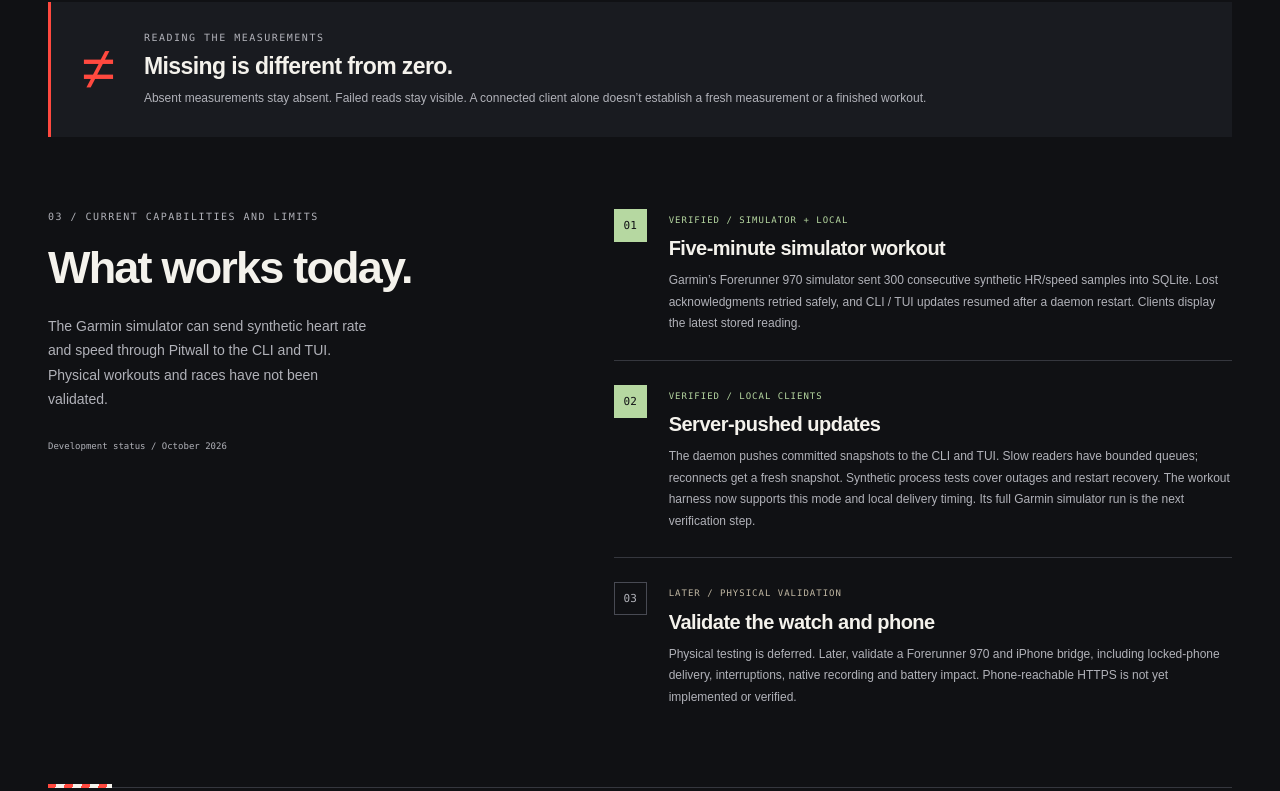
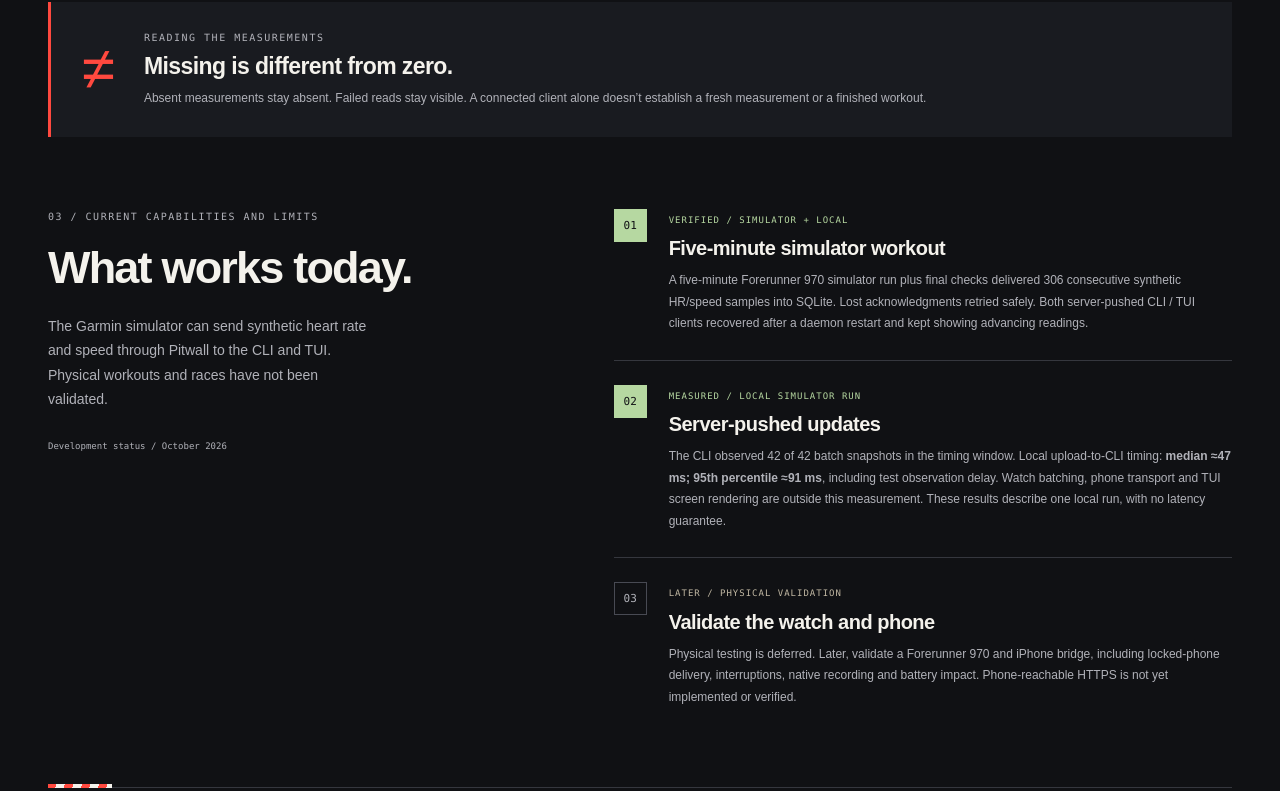
Before and after one commit to echoz/side-projects, a plain HTML site: page pitwall/index.html in a window 1280 px wide. Shown: the part 3255-4046 px from the top of the page. Drawn offline with Linux system fonts and the light colour scheme.

Commit message:
Publish verified live Garmin workout results
Record the completed simulator recovery run and scoped local delivery measurements while preserving physical-device and latency limitations.

Co-authored-by: Codex <codex@openai.com>

```diff
--- a/pitwall/index.html
+++ b/pitwall/index.html
@@ -89,8 +89,8 @@
     <section class="progress-section" id="progress" aria-labelledby="progress-title">
       <div class="progress-intro"><p class="eyebrow">03 / Current capabilities and limits</p><h2 id="progress-title">What works today.</h2><p>The Garmin simulator can send synthetic heart rate and speed through Pitwall to the CLI and TUI. Physical workouts and races have not been validated.</p><span class="milestone-label">Development status / October 2026</span></div>
       <div class="milestones">
-        <article><span class="milestone-index complete" aria-hidden="true">01</span><div><span class="milestone-status complete-text">VERIFIED / SIMULATOR + LOCAL</span><h3>Five-minute simulator workout</h3><p>Garmin’s Forerunner 970 simulator sent 300 consecutive synthetic HR/speed samples into SQLite. Lost acknowledgments retried safely, and CLI / TUI updates resumed after a daemon restart. Clients display the latest stored reading.</p></div></article>
-        <article><span class="milestone-index complete" aria-hidden="true">02</span><div><span class="milestone-status complete-text">VERIFIED / LOCAL CLIENTS</span><h3>Server-pushed updates</h3><p>The daemon pushes committed snapshots to the CLI and TUI. Slow readers have bounded queues; reconnects get a fresh snapshot. Synthetic process tests cover outages and restart recovery. The workout harness now supports this mode and local delivery timing. Its full Garmin simulator run is the next verification step.</p></div></article>
+        <article><span class="milestone-index complete" aria-hidden="true">01</span><div><span class="milestone-status complete-text">VERIFIED / SIMULATOR + LOCAL</span><h3>Five-minute simulator workout</h3><p>A five-minute Forerunner 970 simulator run plus final checks delivered 306 consecutive synthetic HR/speed samples into SQLite. Lost acknowledgments retried safely. Both server-pushed CLI / TUI clients recovered after a daemon restart and kept showing advancing readings.</p></div></article>
+        <article><span class="milestone-index complete" aria-hidden="true">02</span><div><span class="milestone-status complete-text">MEASURED / LOCAL SIMULATOR RUN</span><h3>Server-pushed updates</h3><p>The CLI observed 42 of 42 batch snapshots in the timing window. Local upload-to-CLI timing: <strong>median ≈47 ms; 95th percentile ≈91 ms</strong>, including test observation delay. Watch batching, phone transport and TUI screen rendering are outside this measurement. These results describe one local run, with no latency guarantee.</p></div></article>
         <article><span class="milestone-index" aria-hidden="true">03</span><div><span class="milestone-status">LATER / PHYSICAL VALIDATION</span><h3>Validate the watch and phone</h3><p>Physical testing is deferred. Later, validate a Forerunner 970 and iPhone bridge, including locked-phone delivery, interruptions, native recording and battery impact. Phone-reachable HTTPS is not yet implemented or verified.</p></div></article>
       </div>
     </section>
```
